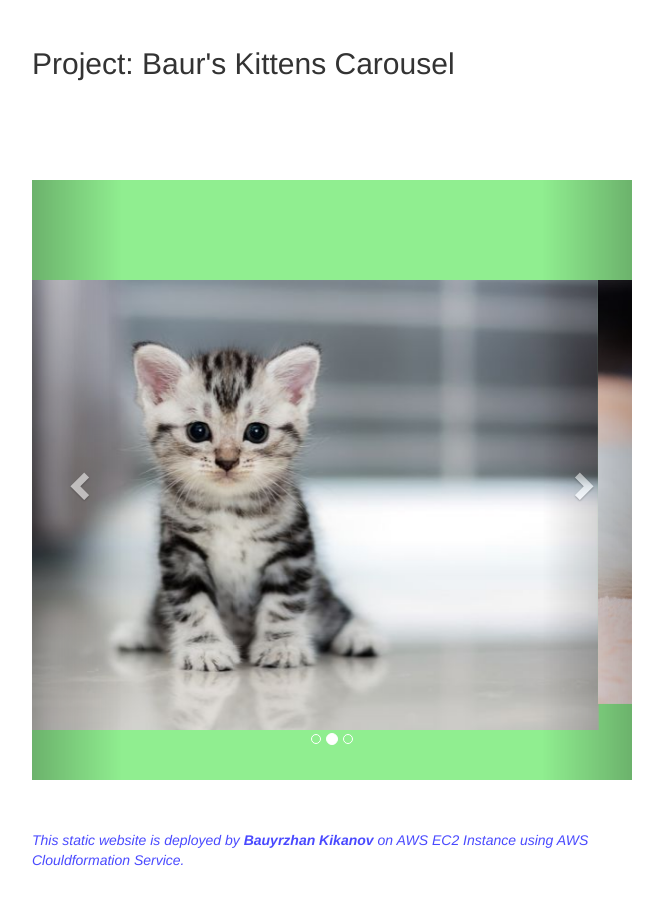
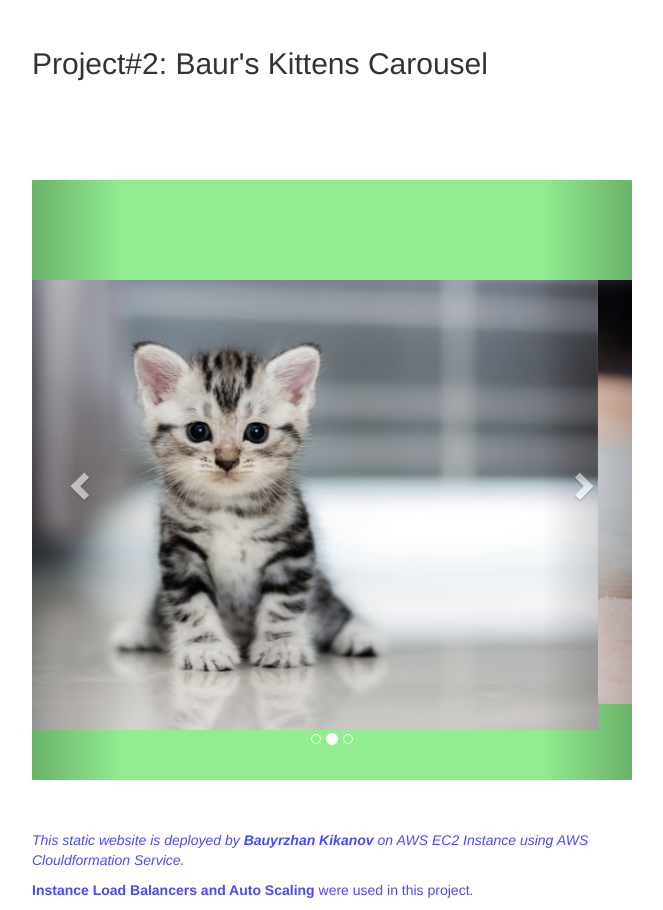
Before and after one commit to baurkika/DevOpsProjects, a plain HTML site: page Project2-StaticWeb-ALB-ASG/static-web/index.html in a window 1280 px wide. Shown: the part 403-1313 px from the top of the page, without its empty margins (308-971 px from the left). Before the commit the page ends 1283 px from the top, so only its background shows below. Drawn offline with nearby package versions, Linux system fonts and the light colour scheme.

Commit message:
Updated index file

```diff
--- a/Project2-StaticWeb-ALB-ASG/static-web/index.html
+++ b/Project2-StaticWeb-ALB-ASG/static-web/index.html
@@ -45,7 +45,7 @@
 
   <div><img src="https://clarusway.com/wp-content/uploads/2020/06/clarusway_logo.png" /></div>
 
-  <h2> Project: Baur's Kittens Carousel</h2>
+  <h2> Project#2: Baur's Kittens Carousel</h2>
 
   <div id="myCarousel" class="carousel slide" data-ride="carousel">
     <!-- Indicators -->
@@ -82,6 +82,7 @@
 
   <p class="footnote"><i>This static website is deployed by <b> Bauyrzhan Kikanov </b> on AWS EC2 Instance using AWS
       Clouldformation Service.</i></p>
+  <p class="footnote"> <b> Instance Load Balancers and Auto Scaling  </b> were used in this project.</p>
 </body>
 
 </html>
```
